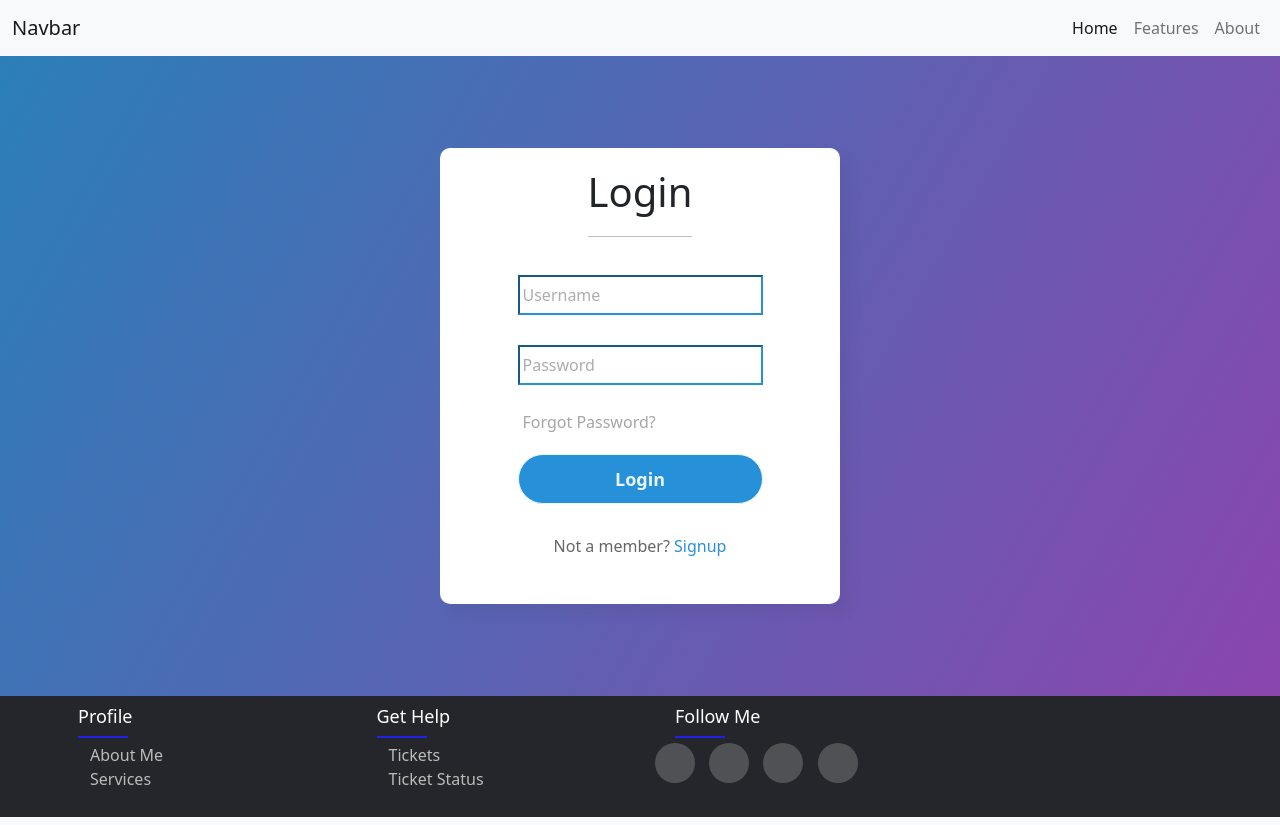
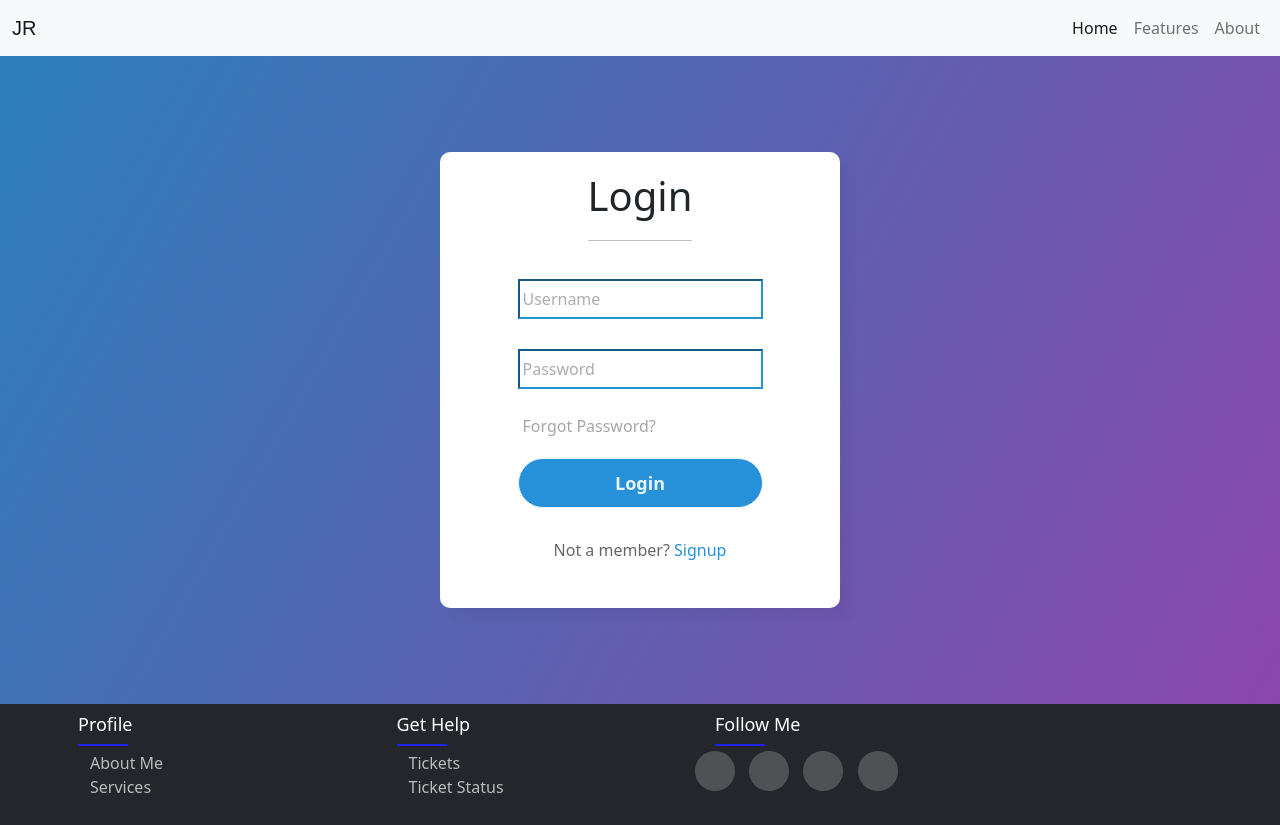
Before and after one commit to Jeyzen/Form-Django, a Django app: page / in a window 1280 px wide. Run offline with Django 4.2, Linux system fonts and the light colour scheme.

Commit message:
Update Fix V2.1

```diff
--- a/portfolio/static/main.css
+++ b/portfolio/static/main.css
@@ -3,14 +3,18 @@ body {
   padding: 0;
   background: linear-gradient(120deg, #2980b9, #8e44ad);
   height: 100vh;
-  overflow: hidden;
+  overflow: auto;
+}
+.navbar-brand {
+  box-sizing: border-box;
+  font-family: "Poppins", sans-serif;
 }
 
 .container {
   display: flex;
   justify-content: center;
   align-items: center;
-  height: 80vh;
+  height: 81vh;
 }
 
 .l_container {
@@ -141,6 +145,7 @@ input[type="submit"]:hover {
 .row {
   display: flex;
   flex-wrap: wrap;
+  gap: 20px;
 }
 
 ul {
@@ -199,6 +204,9 @@ ul {
 }
 
 .footer-col .social-links a {
+  /* display: grid; */
+  grid-template-columns: repeat(auto-fit, minmax(350px, 1fr));
+  gap: 10px;
   display: inline-block;
   height: 40px;
   width: 40px;
--- a/portfolio/templates/home.html
+++ b/portfolio/templates/home.html
@@ -6,9 +6,11 @@
 <html lang="en" dir="ltr">
   <head>
     <meta charset="utf-8">
-    <title>Animated Login Form | CodingNepal</title>
+    <title>Login Form</title>
     <link rel="stylesheet" href="{% static 'main.css' %}">
   </head>
+  <style>
+  </style>
   <body>
     <div class= "l_container">
       <div class="center">
--- a/portfolio/templates/partials/navbar.html
+++ b/portfolio/templates/partials/navbar.html
@@ -1,6 +1,6 @@
 <nav class="navbar navbar-expand-lg navbar-light bg-light">
   <div class="container-fluid">
-    <a class="navbar-brand" href="#">Navbar</a>
+    <a class="navbar-brand" href="#">JR</a>
     <button class="navbar-toggler" type="button" data-bs-toggle="collapse" data-bs-target="#navbarNavAltMarkup" aria-controls="navbarNavAltMarkup" aria-expanded="false" aria-label="Toggle navigation">
       <span class="navbar-toggler-icon"></span>
     </button>
```
